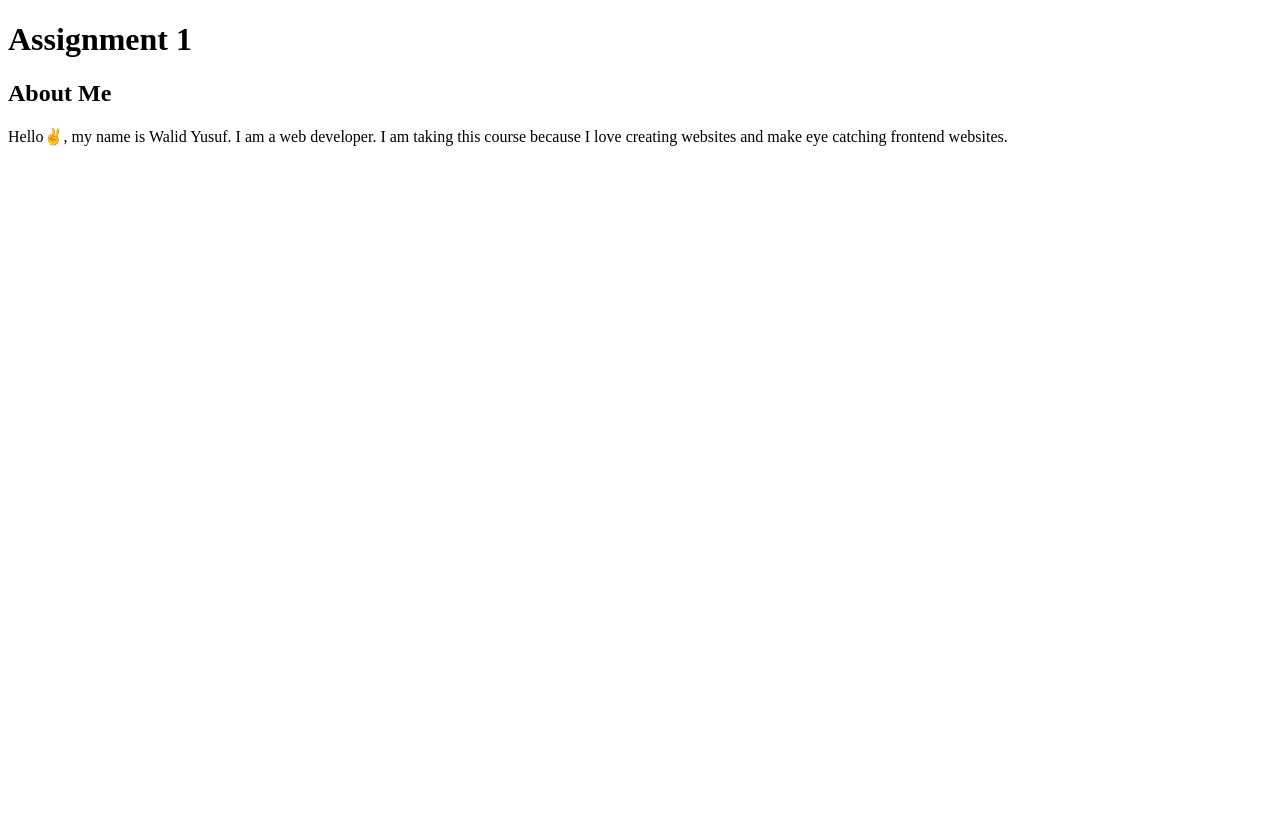
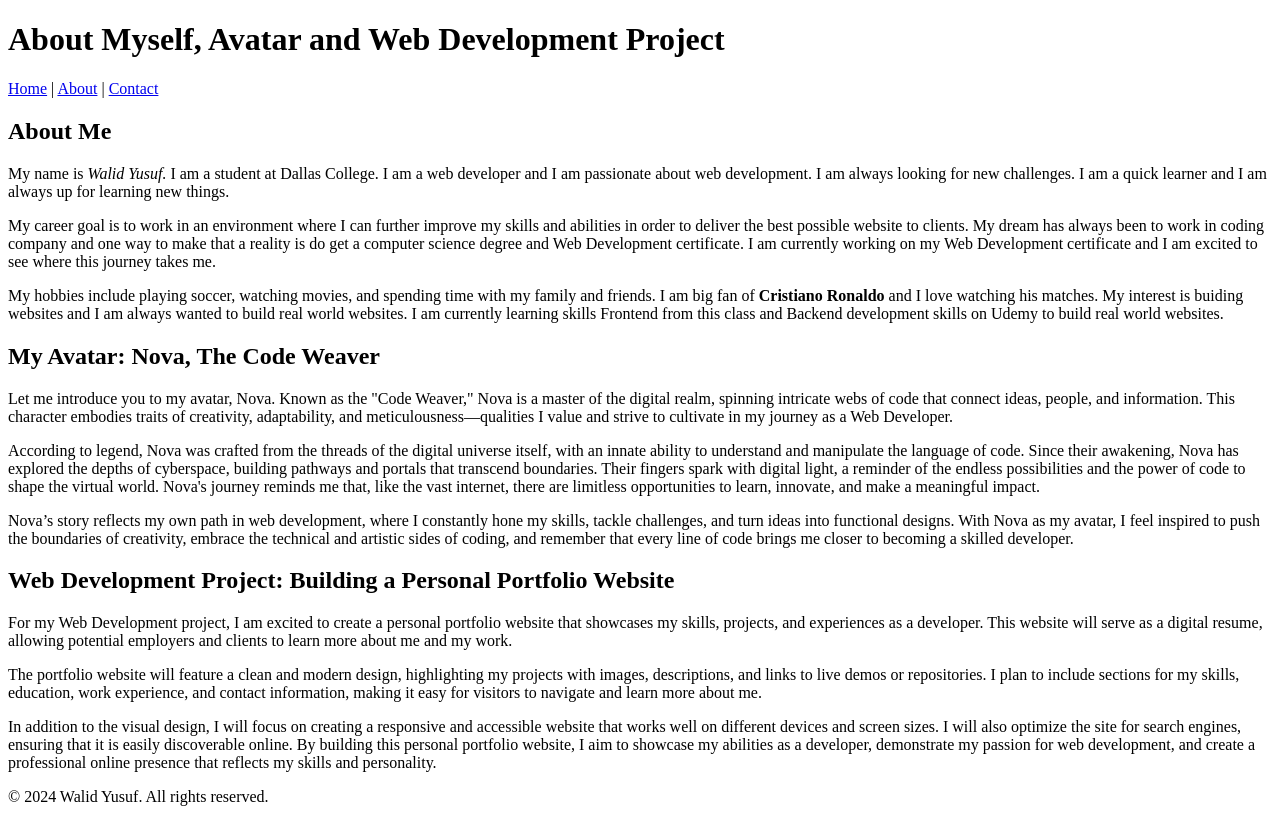
Before and after one commit to walid-yusuf356/ITSE-1301, a plain HTML site: page index.html in a window 1280 px wide. Before the commit the page ends 800 px from the top, so only its background shows below. Drawn offline with Linux system fonts and the light colour scheme.

Commit message:
Hypertext Markup Language

```diff
--- a/index.html
+++ b/index.html
@@ -6,12 +6,112 @@
     <title>Introduction</title>
   </head>
   <body>
-    <h1>Assignment 1</h1>
-    <h2>About Me</h2>
-    <p>
-      Hello✌️, my name is Walid Yusuf. I am a web developer. I am taking this
-      course because I love creating websites and make eye catching frontend
-      websites.
-    </p>
+    <header>
+      <h1>About Myself, Avatar and Web Development Project</h1>
+    </header>
+    <nav>
+      <a href="#">Home</a> | <a href="#">About</a> |
+      <a href="#">Contact</a>
+    </nav>
+    <main>
+      <section>
+        <h2>About Me</h2>
+        <article>
+          <p>
+            My name is <em>Walid Yusuf.</em> I am a student at Dallas College. I
+            am a web developer and I am passionate about web development. I am
+            always looking for new challenges. I am a quick learner and I am
+            always up for learning new things.
+          </p>
+          <p>
+            My career goal is to work in an environment where I can further
+            improve my skills and abilities in order to deliver the best
+            possible website to clients. My dream has always been to work in
+            coding company and one way to make that a reality is do get a
+            computer science degree and Web Development certificate. I am
+            currently working on my Web Development certificate and I am excited
+            to see where this journey takes me.
+          </p>
+          <p>
+            My hobbies include playing soccer, watching movies, and spending
+            time with my family and friends. I am big fan of
+            <strong>Cristiano Ronaldo</strong>
+            and I love watching his matches. My interest is buiding websites and
+            I am always wanted to build real world websites. I am currently
+            learning skills Frontend from this class and Backend development
+            skills on Udemy to build real world websites.
+          </p>
+        </article>
+      </section>
+
+      <section>
+        <h2>My Avatar: Nova, The Code Weaver</h2>
+        <article>
+          <p>
+            Let me introduce you to my avatar, Nova. Known as the "Code Weaver,"
+            Nova is a master of the digital realm, spinning intricate webs of
+            code that connect ideas, people, and information. This character
+            embodies traits of creativity, adaptability, and
+            meticulousness—qualities I value and strive to cultivate in my
+            journey as a Web Developer.
+          </p>
+          <p>
+            According to legend, Nova was crafted from the threads of the
+            digital universe itself, with an innate ability to understand and
+            manipulate the language of code. Since their awakening, Nova has
+            explored the depths of cyberspace, building pathways and portals
+            that transcend boundaries. Their fingers spark with digital light, a
+            reminder of the endless possibilities and the power of code to shape
+            the virtual world. Nova's journey reminds me that, like the vast
+            internet, there are limitless opportunities to learn, innovate, and
+            make a meaningful impact.
+          </p>
+          <p>
+            Nova’s story reflects my own path in web development, where I
+            constantly hone my skills, tackle challenges, and turn ideas into
+            functional designs. With Nova as my avatar, I feel inspired to push
+            the boundaries of creativity, embrace the technical and artistic
+            sides of coding, and remember that every line of code brings me
+            closer to becoming a skilled developer.
+          </p>
+        </article>
+      </section>
+
+      <section>
+        <article>
+          <h2>
+            Web Development Project: Building a Personal Portfolio Website
+          </h2>
+          <p>
+            For my Web Development project, I am excited to create a personal
+            portfolio website that showcases my skills, projects, and
+            experiences as a developer. This website will serve as a digital
+            resume, allowing potential employers and clients to learn more about
+            me and my work.
+          </p>
+          <p>
+            The portfolio website will feature a clean and modern design,
+            highlighting my projects with images, descriptions, and links to
+            live demos or repositories. I plan to include sections for my
+            skills, education, work experience, and contact information, making
+            it easy for visitors to navigate and learn more about me.
+          </p>
+          <p>
+            In addition to the visual design, I will focus on creating a
+            responsive and accessible website that works well on different
+            devices and screen sizes. I will also optimize the site for search
+            engines, ensuring that it is easily discoverable online. By building
+            this personal portfolio website, I aim to showcase my abilities as a
+            developer, demonstrate my passion for web development, and create a
+            professional online presence that reflects my skills and
+            personality.
+          </p>
+        </article>
+      </section>
+      <footer>
+        <p>&copy; 2024 Walid Yusuf. All rights reserved.</p>
+      </footer>
+    </main>
+    <footer></footer>
   </body>
 </html>
```
